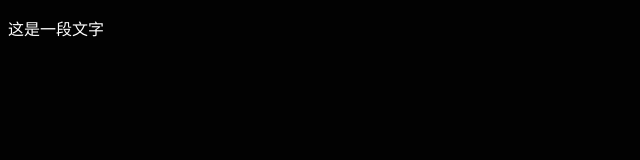
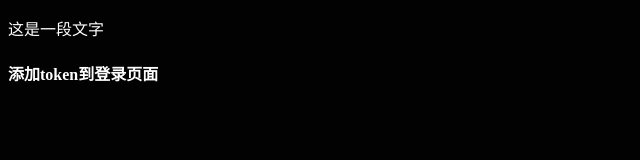
Before and after one commit to wuxiaoxie2333/test, a plain HTML site: page index.html in a window 1280 px wide. Shown: the whole page, without its empty margins (0-640 px from the left). Drawn offline with Linux system fonts and the light colour scheme.

Commit message:
06-添加token到登录页面

```diff
--- a/index.html
+++ b/index.html
@@ -11,6 +11,7 @@
 <body>
   <p>这是一段文字</p>
   <a href="http://baidu.com"></a>
+  <h4>添加token到登录页面</h4>
   <script src="./js/index.js"></script>
 </body>
 
--- a/js/index.js
+++ b/js/index.js
@@ -1,3 +1,4 @@
 window.onload = function () {
-  alert(11)
+  alert(11);
+  console.log('添加token到登录页面');
 }
```
